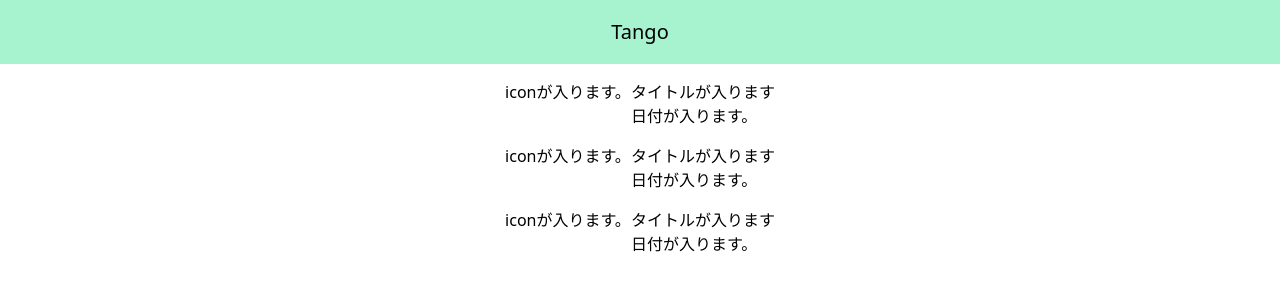
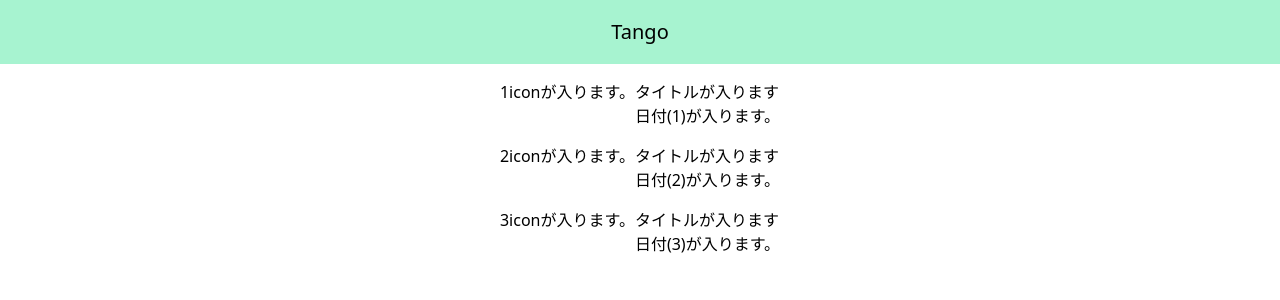
Before and after one commit to mukaida-r/Tango, a Nuxt app: page / in a window 1280 px wide. Shown: the top 300 px of the page. Built offline with nearby package versions, Linux system fonts and the light colour scheme.

Commit message:
feat(word):動的ルーティング

```diff
--- a/components/WordItemRow.vue
+++ b/components/WordItemRow.vue
@@ -1,6 +1,6 @@
 <template>
   <div>
-    <div v-for="item of items" :key="item" class="flex justify-center mt-4 mb-4">
+    <NuxtLink v-bind:to="{name:'word',query:{id:item}}" v-for="item of items" :key="item" class="flex justify-center mt-4 mb-4">
       <div class="folser-icon">
         <p>{{ item.icon }}</p>
       </div>
@@ -8,7 +8,7 @@
         <p>{{ item.title }}</p>
         <p>{{ item.date }}</p>
       </div>
-    </div>
+    </NuxtLink>
   </div>
 </template>
 
@@ -18,19 +18,19 @@
       return {
         items: [
           {
-            icon: "iconが入ります。" ,
+            icon: "1iconが入ります。" ,
             title: "タイトルが入ります",
-            date: "日付が入ります。"
+            date: "日付(1)が入ります。"
           },
           {
-            icon: "iconが入ります。" ,
+            icon: "2iconが入ります。" ,
             title: "タイトルが入ります",
-            date: "日付が入ります。"
+            date: "日付(2)が入ります。"
           },
           {
-            icon: "iconが入ります。" ,
+            icon: "3iconが入ります。" ,
             title: "タイトルが入ります",
-            date: "日付が入ります。"
+            date: "日付(3)が入ります。"
           }
         ],
       }
--- /dev/null
+++ b/pages/word.vue
@@ -0,0 +1,11 @@
+<template>
+  <div>
+    <div class="text-center mt-4">
+      <p>{{ $route.query.id.icon }}</p>
+      <p>{{ $route.query.id.title }}</p>
+      <p>{{ $route.query.id.date }}</p>
+    </div>
+    <WordEdit />
+    <CreateWord />
+  </div>
+</template>
```
